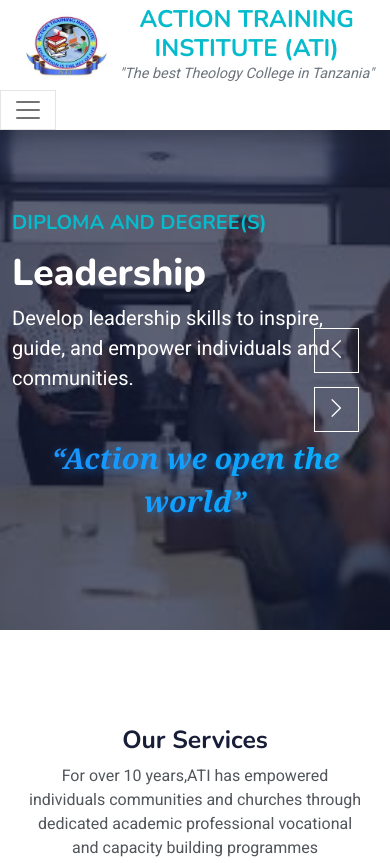
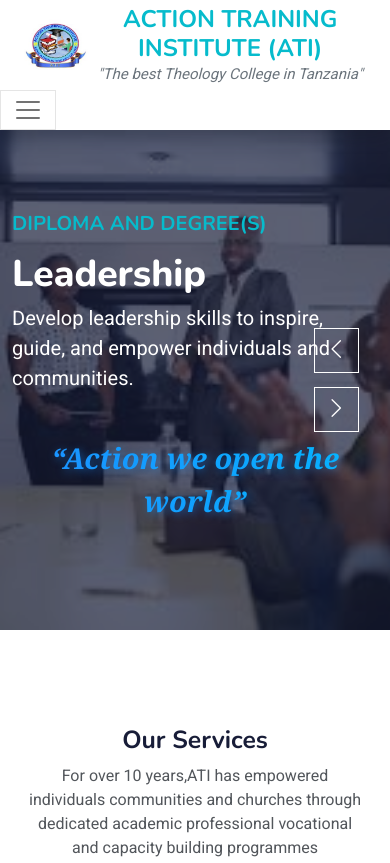
Before and after one commit to herimorn/ATI, a plain HTML site: page index.html in a window 390 px wide. Shown: the top 863 px of the page. Drawn offline with nearby package versions, Linux system fonts and the light colour scheme.

Commit message:
newMessages

```diff
--- a/index.html
+++ b/index.html
@@ -29,6 +29,19 @@
 
     <!-- Template Stylesheet -->
     <link href="css/style.css" rel="stylesheet">
+    <style>
+        @media (max-width: 768px) {
+    .navbar-brand h2 {
+        font-size: 1.2rem; /* Reduce heading size */
+        line-height: 1.1; /* Adjust line spacing */
+    }
+
+    .navbar-brand p {
+        font-size: 0.8rem; /* Smaller tagline font */
+    }
+}
+
+    </style>
 </head>
 
 <body>
@@ -42,23 +55,25 @@
 <!-- Navbar Start -->
 <nav class="navbar navbar-expand-lg bg-white navbar-light shadow sticky-top p-0">
     <a href="index.html" class="navbar-brand d-flex align-items-center px-4" style="height: auto;">
-        <img src="img/logo.jpeg" alt="ATI Logo" class="me-2" style="max-height: 80px; width: auto;"> <!-- Adjusted logo for smaller screens -->
-
-        <!-- Main heading with tagline -->
+        <!-- Logo Section -->
+        <img src="img/logo.jpeg" alt="ATI Logo" class="me-2" style="max-height: 60px; width: auto;">
+        <!-- Text Section -->
         <div>
             <h2 class="m-0 text-primary text-center" style="font-size: 1.5rem; line-height: 1.2;">
                 ACTION TRAINING <br>
                 <span style="font-size: 1.5rem">INSTITUTE (ATI)</span>
             </h2>
-            <p class="m-0 text-center text-secondary" style="font-size: 0.9rem; font-style: italic;">
+            <p class="m-0 text-center text-secondary" style="font-size: 15px; font-style: italic;">
                 "The best Theology College in Tanzania"
             </p>
         </div>
     </a>
+    <!-- Toggle Button -->
     <button type="button" class="navbar-toggler me-4" data-bs-toggle="collapse" data-bs-target="#navbarCollapse">
         <span class="navbar-toggler-icon"></span>
     </button>
 
+    <!-- Navbar Links -->
     <div class="collapse navbar-collapse" id="navbarCollapse">
         <div class="navbar-nav ms-auto p-4 p-lg-0">
             <a href="index.html" class="nav-item nav-link active">Home</a>
@@ -71,6 +86,7 @@
         </div>
     </div>
 </nav>
+
 <!-- Navbar End -->
 
 
```
Also changed, not shown: about.html (+20 -6 lines), admissions.html (+20 -6 lines), consultancy.html (+20 -6 lines), contact.html (+20 -5 lines), courses.html (+20 -6 lines), projects.html (+20 -8 lines).
